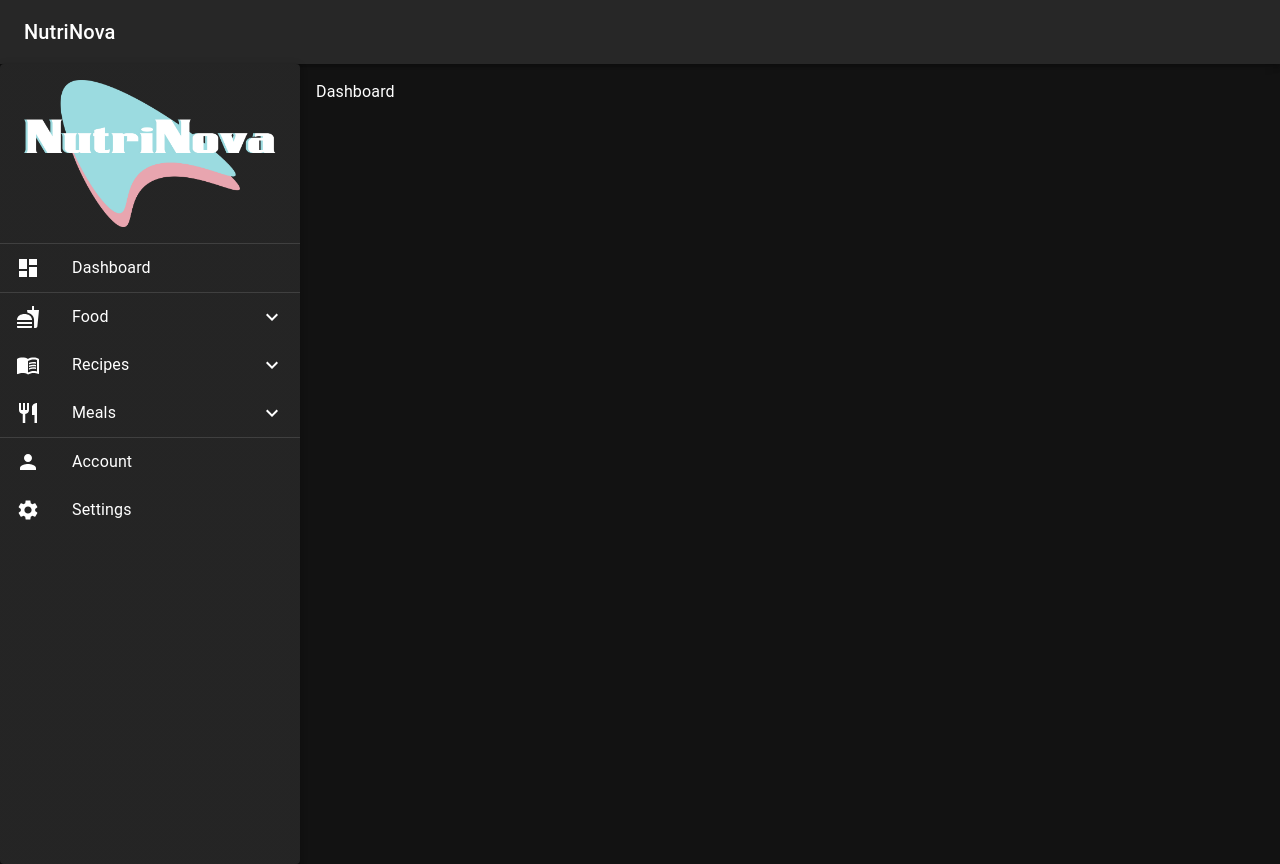
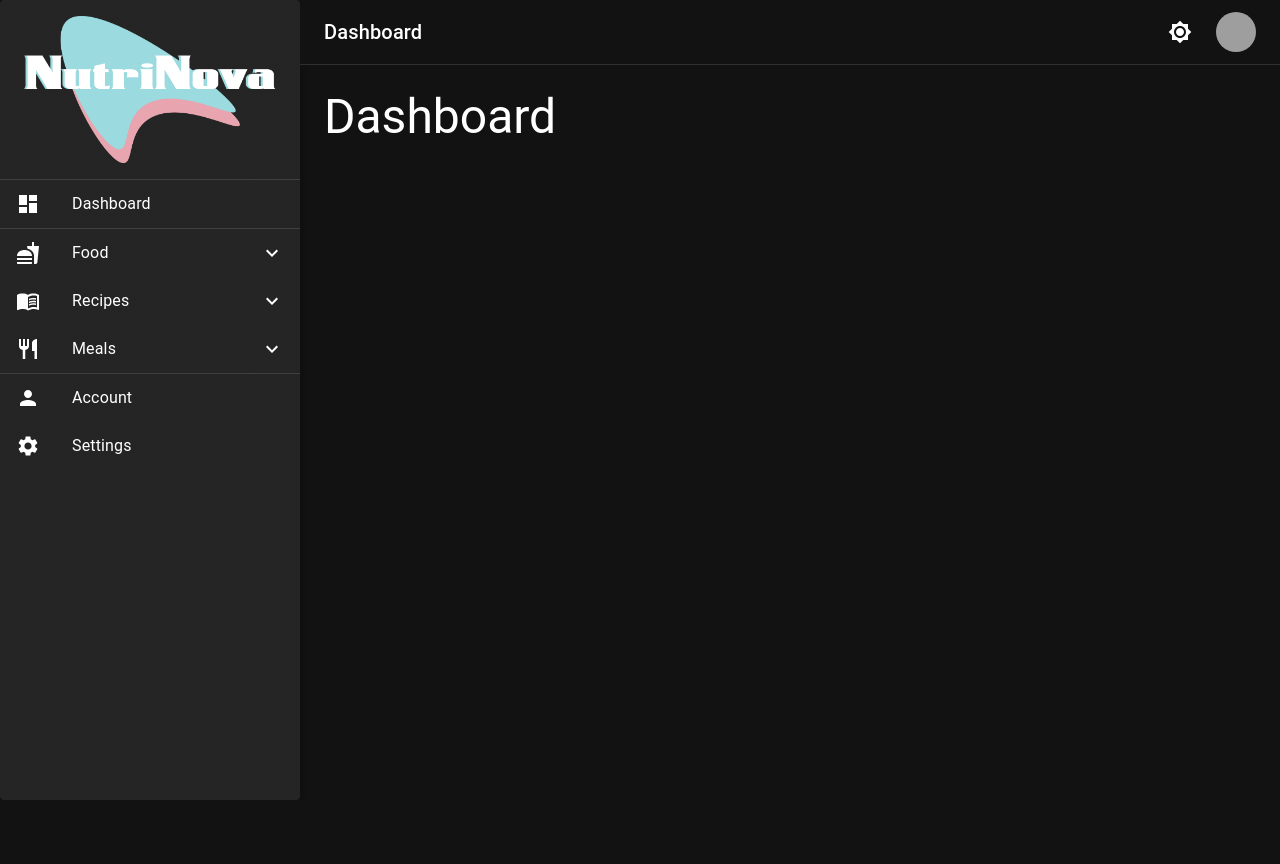
Before and after one commit to Cwighty/nutrinova, a Next.js app in the folder nutrinova-ui/: page /dashboard in a window 1280 px wide. After the commit the page ends 800 px from the top, so only its background shows below. Built offline with nearby package versions, Linux system fonts and the light colour scheme; no server answers; grey boxes are pictures that could not be loaded.

Commit message:
merge leftovers

```diff
--- a/nutrinova-ui/src/app/(authorized)/dashboard/page.tsx
+++ b/nutrinova-ui/src/app/(authorized)/dashboard/page.tsx
@@ -1,9 +1,14 @@
-import React from 'react'
-const Dashboard
-  = () => {
+import { PageContainer } from "@/components/PageContainer";
+import { Typography } from "@mui/material";
+
+export const metadata = {
+    title: "Dashboard",
+};
+
+export default function DashboardPage() {
     return (
-      <div>Dashboard</div>
-    )
-  }
-
-export default Dashboard
+        <PageContainer title={metadata.title}>
+            <Typography variant={"h3"}>Dashboard</Typography>
+        </PageContainer>
+    );
+}
--- a/nutrinova-ui/src/app/(authorized)/layout.tsx
+++ b/nutrinova-ui/src/app/(authorized)/layout.tsx
@@ -16,16 +16,13 @@ export default function RootLayout({
 }) {
   return (
     <>
-      <TopAppBar />
-      <div style={{ display: "flex", flexDirection: "row" }}>
+      <Box style={{ display: "flex", flexDirection: "row" }}>
         <NavigationSidebar />
-        <div style={{ flex: 1 }}>
-          <Box sx={{ p: 2, mb: { xs: 3 } }} >
-            {children}
-          </Box>
+        <Box style={{ flex: 1 }}>
+          {children}
           <BottomNavBar />
-        </div>
-      </div>
+        </Box>
+      </Box>
     </>
   );
 }
--- a/nutrinova-ui/src/app/layout.tsx
+++ b/nutrinova-ui/src/app/layout.tsx
@@ -1,7 +1,6 @@
-import "./globals.css";
 import type { Metadata } from "next";
 import { MUIThemeProvider } from "@/components/MUIThemeProvider";
-import { Provider } from "../components/SessionProvider";
+import { Provider } from "@/components/SessionProvider";
 import { Session, getServerSession } from "next-auth";
 
 export const metadata: Metadata = {
@@ -19,9 +18,9 @@ export default async function RootLayout({
     <html lang="en">
       <body>
         <Provider session={session}>
-          {<MUIThemeProvider>
+          <MUIThemeProvider>
             {children}
-          </MUIThemeProvider>}
+          </MUIThemeProvider>
         </Provider>
       </body>
     </html>
```
Also changed, not shown: 1 other file (tests, documents, lock files or other folders).
